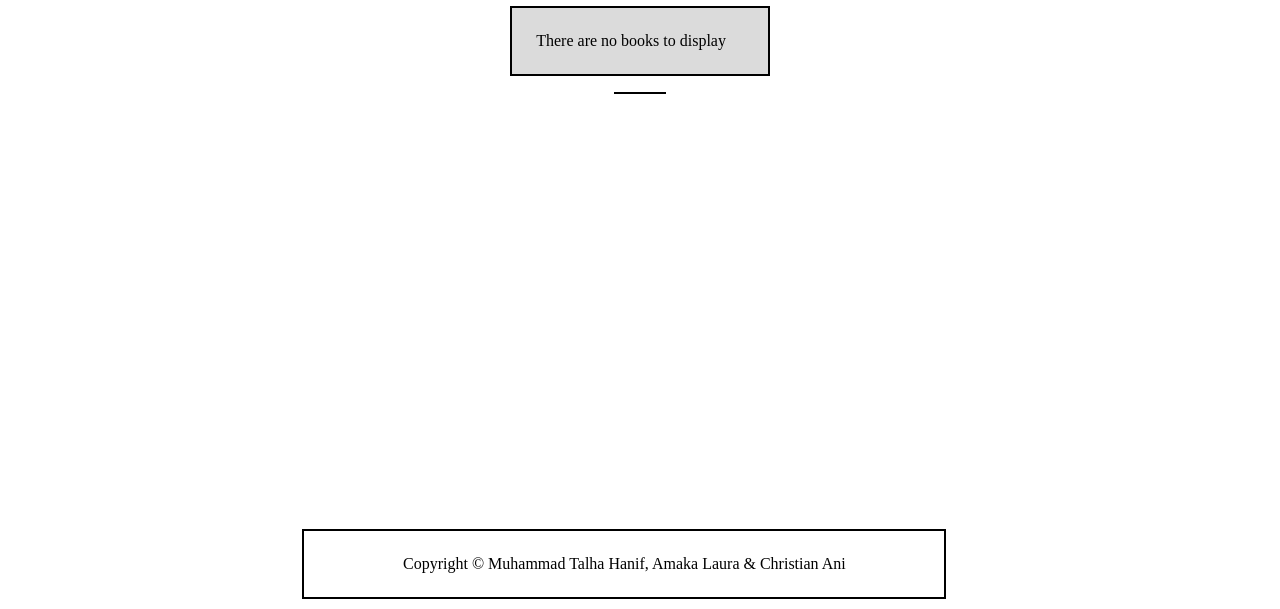
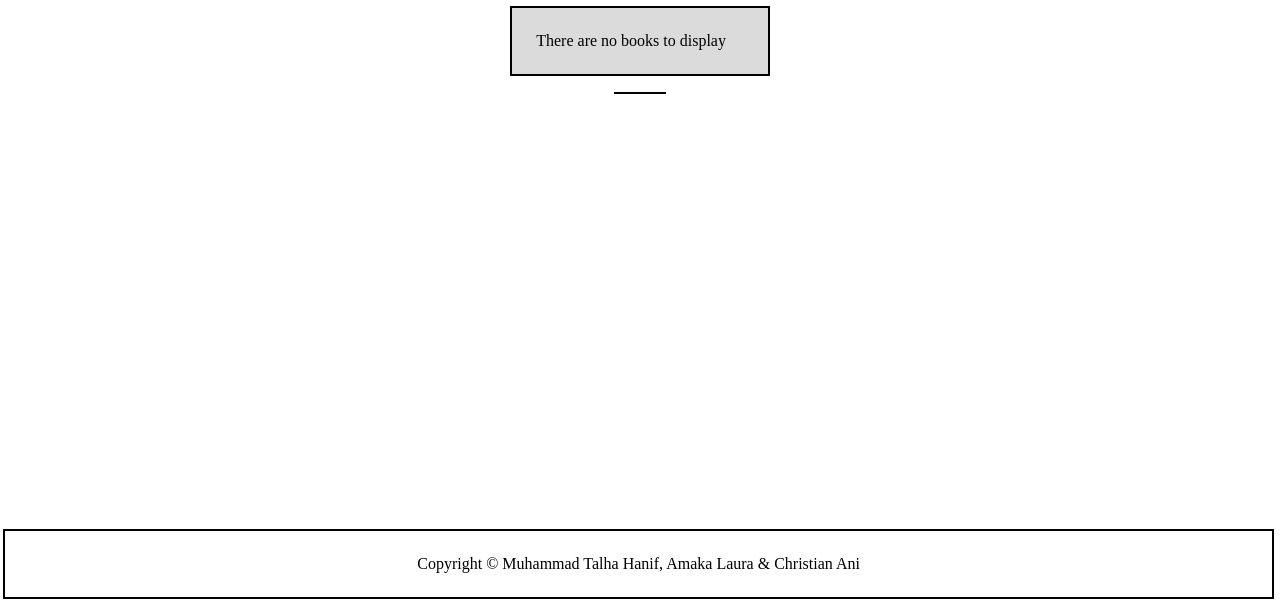
Before and after one commit to Talha-Hanif5666/Awesomwbooks-ES6, a website with bundled scripts: page index.html in a window 1280 px wide. Shown: the part 191-800 px from the top of the page. Built offline with nearby package versions, Linux system fonts and the light colour scheme.

Commit message:
Add css file

```diff
--- a/index.css
+++ b/index.css
@@ -88,8 +88,8 @@
   position: fixed;
   bottom: 0;
   text-align: center;
-  margin-left: 23%;
-  width: 50%;
+  margin-left: -5px;
+  width: 99%;
   margin-bottom: 10px;
 
 }
```
